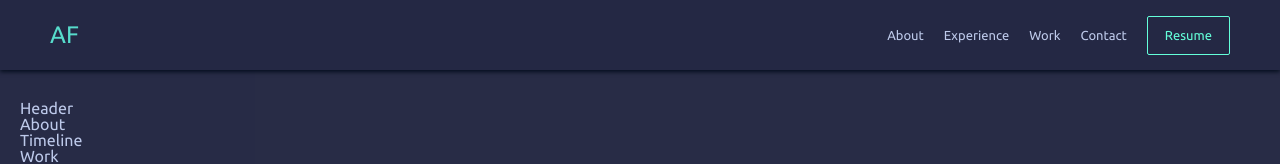
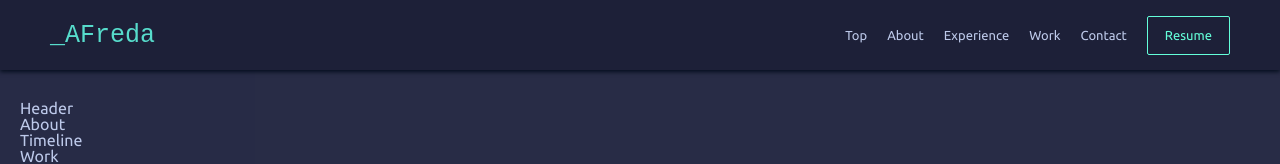
Before and after one commit to Afreda323/antfreda.com, a React (Create React App) app: page / in a window 1280 px wide. Shown: the top 164 px of the page. Built offline with nearby package versions, Linux system fonts and the light colour scheme; the HTML template or start-up script is replaced by a standard one.

Commit message:
finished navbar

```diff
--- a/src/components/Button.tsx
+++ b/src/components/Button.tsx
@@ -15,7 +15,7 @@ export default styled.button`
   border-radius: 2px;
   padding: 12px 17px;
   text-decoration: none;
-  transition: background-color 0.2s;
+  transition: background-color 0.2s, box-shadow .2s;;
 
   ${({ theme }: Props) => `
     border: 1px solid ${get(
@@ -34,5 +34,7 @@ export default styled.button`
       'rgba(100, 255, 218, .1)'
     )};
   `}
+
+    box-shadow: rgba(2, 12, 27, 0.9) 0px 2px 4px;
   }
 `
--- a/src/components/NavBar.tsx
+++ b/src/components/NavBar.tsx
@@ -3,62 +3,174 @@ import styled from 'styled-components'
 import get from 'lodash/get'
 import ResumeLink from './ResumeLink'
 import { Theme } from '../theme'
+import Button from './Button'
 
-function Navbar() {
+interface State {
+  isOpen: boolean
+}
+
+class Navbar extends React.Component<{}, State> {
+  state = {
+    isOpen: false
+  }
+
+  /**
+   * Toggle the menu boolean in state
+   * @param bool - The value to change the isOpen value to
+   */
+  toggleMenu = (bool: boolean) => {
+    this.setState({ isOpen: bool })
+  }
+
+  render() {
+    const { isOpen } = this.state
     return (
-    <Wrapper>
-      <Logo href="#top">AF</Logo>
-      <div>
+      <Wrapper isActive={this.state.isOpen}>
+        <MenuButton onClick={() => this.toggleMenu(!isOpen)}>
+          {!isOpen ? 'Menu' : 'Close'}
+        </MenuButton>
+        <Logo href="#top">_AFreda</Logo>
+        <LinksWrap>
+          <Link href="#about">Top</Link>
           <Link href="#about">About</Link>
           <Link href="#exp">Experience</Link>
           <Link href="#work">Work</Link>
           <Link href="#contact">Contact</Link>
+          <Spacer />
           <ResumeLink />
-      </div>
+        </LinksWrap>
       </Wrapper>
     )
   }
-
-interface StyledProps {
-  theme: Theme
 }
 
-const Wrapper = styled.div`
+interface WrapperProps {
+  theme: Theme
+  isActive?: boolean
+}
+
+const MenuButton = styled.button`
+  position: fixed;
+  top: 0;
+  right: 0;
+  background-color: transparent;
+  line-height: 1;
+  cursor: pointer;
+  margin-left: 10px;
+  font-size: 13px;
+  border-radius: 2px;
+  padding: 6px 15px;
+  text-decoration: none;
+  transition: background-color 0.2s, box-shadow: .2s;
+  margin-right: 5px;
+  display: none;
+
+  ${({ theme }: { theme: Theme }) => `
+    border: 1px solid ${get(
+      theme,
+      'palette.text.highlight',
+      'rgb(100, 255, 218)'
+    )};
+    color: ${get(theme, 'palette.text.highlight', 'rgb(100, 255, 218);')};
+  `}
+
+  :hover {
+    ${({ theme }: { theme: Theme }) => `
+    background-color: ${get(
+      theme,
+      'palette.background.highlight',
+      'rgba(100, 255, 218, .1)'
+    )};
+
+    box-shadow: rgba(2, 12, 27, 0.9) 0px 2px 4px;
+  `}
+  }
+
+  ${({ theme }: { theme: Theme }) => `
+        @media (max-width: ${get(theme, 'breakpoints.small', '700px')}) {
+          display: inline-block;
+        }
+    `}
+`
+
+const Wrapper = styled.div<WrapperProps>`
   display: flex;
   align-items: center;
   position: fixed;
   justify-content: space-between;
   top: 0px;
-  background-color: rgb(10, 25, 47);
   z-index: 11;
   width: 100%;
   height: 70px;
-  font-size: 13px;
   box-shadow: rgba(2, 12, 27, 0.9) 0px 2px 4px;
   pointer-events: auto !important;
   user-select: auto !important;
   padding: 0px 50px;
   transition: all 0.25s;
-  ${({ theme }: StyledProps) => `
+  ${({ theme }: WrapperProps) => `
     background-color: ${get(
       theme,
       'palette.background.dark',
-      'rgba(37, 41, 68, 0.99)'
+      'rgba(30, 33, 56, 0.99)'
     )};
     color: ${get(theme, 'palette.text.main', 'rgb(189, 201, 234)')};
+  `}
+
+  ${({ theme, isActive }: WrapperProps) => `
+        @media (max-width: ${get(theme, 'breakpoints.small', '700px')}) {
+            right: 0;
+            width: auto;
+            max-width: 100%;
+            flex-direction: column;
+            justify-content: flex-start;
+            height: 100%;
+            padding: 50px 0;
+            ${!isActive ? 'right: -1000px;' : 'right: 0'};
+        }
+    `}
+`
+
+const LinksWrap = styled.div`
+  ${({ theme }: { theme: Theme }) => `
+        @media (max-width: ${get(theme, 'breakpoints.small', '700px')}) {
+          display: flex;
+          flex-direction: column;
+          width: 100%;
+          align-items: baseline;
+          > button {
+            margin-left: 20px;
+          }
+        }
     `}
 `
 
 const Logo = styled.a`
-  font-size: 1.5rem;
+  font-size: 25px;
   cursor: pointer;
   text-decoration: none;
-  ${({ theme }: StyledProps) => `
+  font-family: 'Courier New', Courier, monospace !important;
+  ${({ theme }: { theme: Theme }) => `
       color: ${get(theme, 'palette.text.highlight', 'rgb(87, 220, 204);')};
+  `}
+  ${({ theme }: { theme: Theme }) => `
+        @media (max-width: ${get(theme, 'breakpoints.small', '700px')}) {
+            display: none;
+        }
+    `}
+`
+
+const Spacer = styled.div`
+  display: none;
+  ${({ theme }: { theme: Theme }) => `
+    @media (max-width: ${get(theme, 'breakpoints.small', '700px')}) {
+        height: 20px;
+        display: block;
+    }
   `}
 `
 
 const Link = styled.a`
+  font-size: 13px;
   display: inline-block;
   color: inherit;
   position: relative;
@@ -68,10 +180,18 @@ const Link = styled.a`
   transition: color 0.2s;
 
   &:hover {
-    ${({ theme }: StyledProps) => `
+    ${({ theme }: { theme: Theme }) => `
       color: ${get(theme, 'palette.text.highlight', 'rgb(100, 255, 218)')};
   `}
   }
+
+  ${({ theme }: { theme: Theme }) => `
+        @media (max-width: ${get(theme, 'breakpoints.small', '700px')}) {
+          font-size: 20px;
+          width: 100%;
+          padding: 12px 60px 12px 20px;
+        }
+    `}
 `
 
 export default Navbar
--- a/src/components/Page.tsx
+++ b/src/components/Page.tsx
@@ -22,6 +22,9 @@ const Page = styled.div.attrs({
       'rgba(37, 41, 68, 0.99)'
     )};
     color: ${get(theme, 'palette.text.main', 'rgb(189, 201, 234)')};
+    @media (max-width: ${get(theme, 'breakpoints.small', '700px')}) {
+        padding-top: 50px;
+    }
   `}
 `
 
```
Lines whose indentation alone changed are shown as unchanged.
